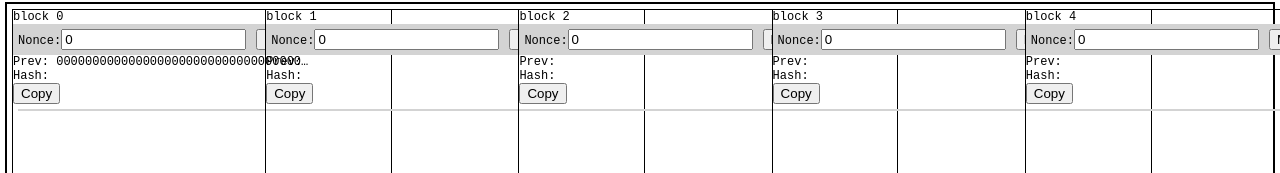
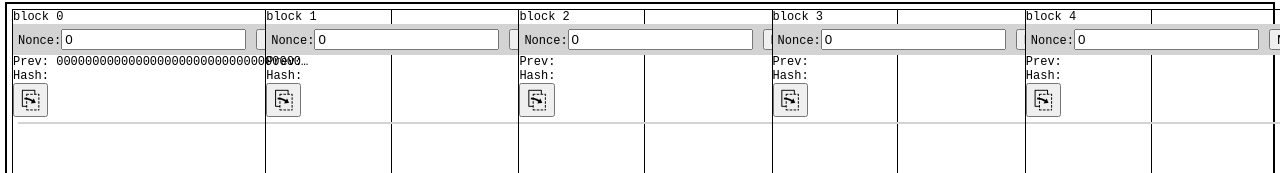
Before and after one commit to nikalmus/img-block, a React (Create React App) app: page / in a window 1280 px wide. Shown: the part 159-332 px from the top of the page. Built offline with nearby package versions, Linux system fonts and the light colour scheme.

Commit message:
copy hash

```diff
--- a/src/Hash.js
+++ b/src/Hash.js
@@ -47,7 +47,9 @@ const Hash = ({ prev, hash, setHash, setPrev }) => {
       )}
       {visibleInput && inputBox}
       <div className="hash">Hash: {hash}</div>
-      <button onClick={() => copyToClipBoard(hash)}>Copy</button>
+      <button onClick={() => copyToClipBoard(hash)} className="icon">
+        {"\u2398"}
+      </button>
     </>
   );
 };
--- a/src/index.css
+++ b/src/index.css
@@ -122,3 +122,8 @@ img {
   border: solid 1px gray;
   margin: 5px;
 }
+
+.icon {
+  font-size: x-large;
+  font-family: Arial, Helvetica, sans-serif;
+}
```
